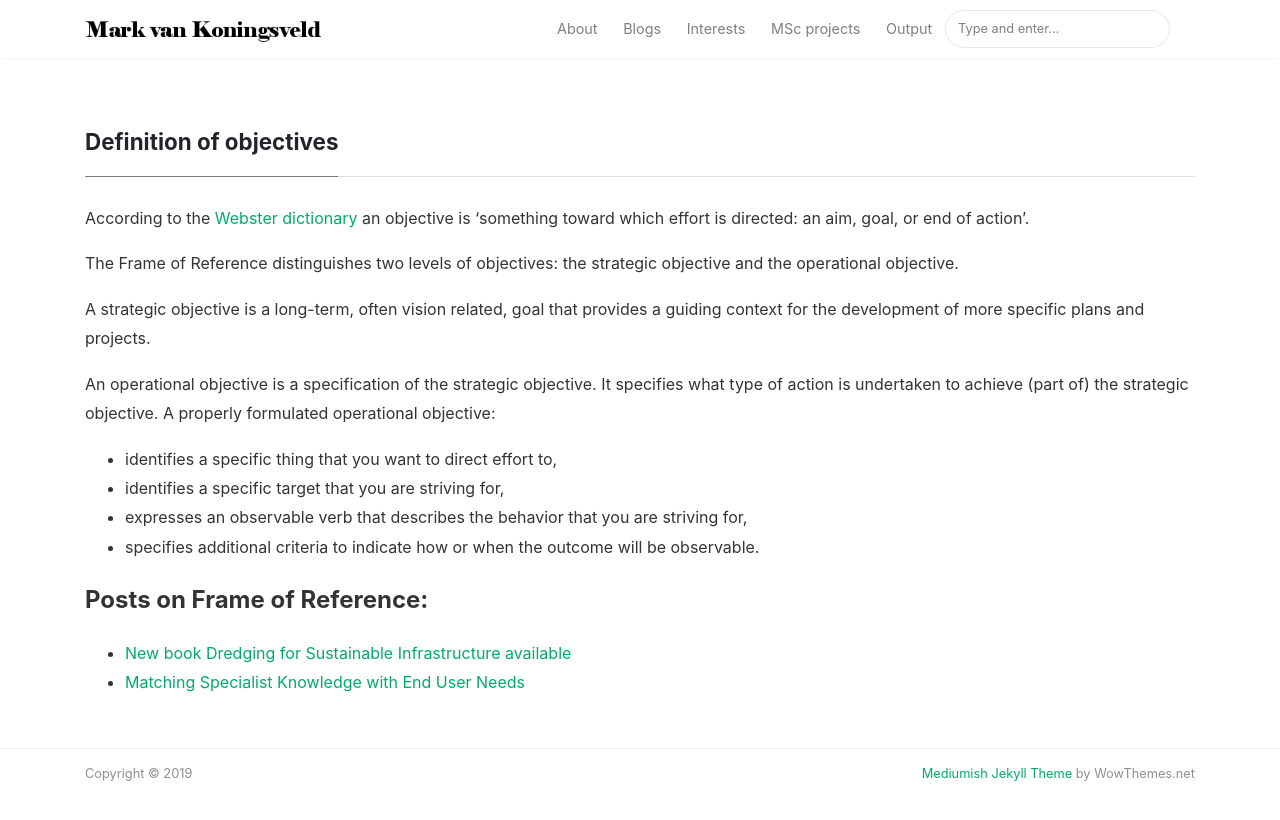
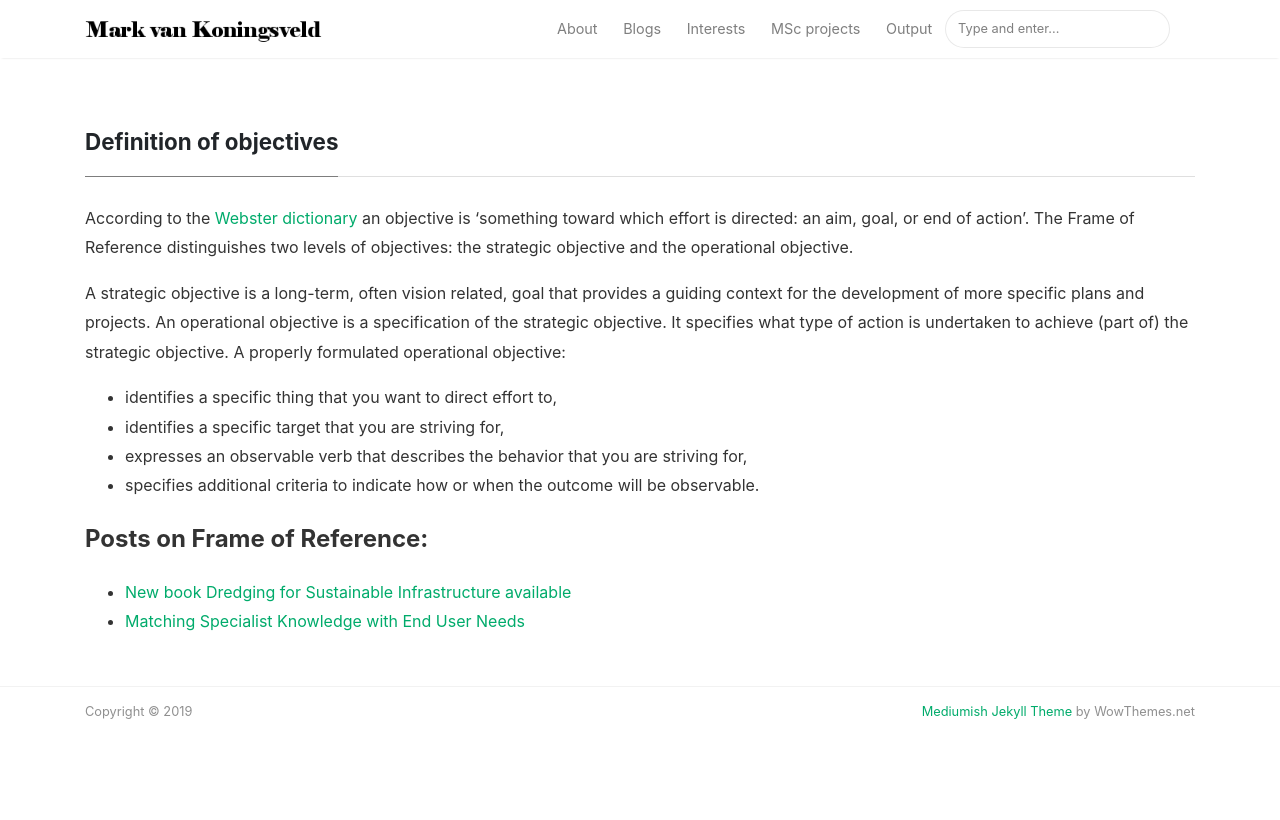
Before and after one commit to markvankoningsveld/markvankoningsveld.github.io, a Jekyll site: the page built from _pages/definition_of_objectives.md, in a window 1280 px wide. Shown: the top 820 px of the page. Built offline with Jekyll 4.4.1, drawn with Linux system fonts in a browser that asks for light colours; nearby versions of some CDN libraries.

```diff
--- a/_pages/definition_of_objectives.md
+++ b/_pages/definition_of_objectives.md
@@ -5,13 +5,9 @@ permalink: /definition_of_objectives
 category: [Frame of Reference]
 ---
 
-According to the <a href="https://www.merriam-webster.com/dictionary/objective">Webster dictionary</a> an objective is 'something toward which effort is directed: an aim, goal, or end of action'.
+According to the <a href="https://www.merriam-webster.com/dictionary/objective">Webster dictionary</a> an objective is 'something toward which effort is directed: an aim, goal, or end of action'. The Frame of Reference distinguishes two levels of objectives: the strategic objective and the operational objective.
 
-The Frame of Reference distinguishes two levels of objectives: the strategic objective and the operational objective.
-
-A strategic objective is a long-term, often vision related, goal that provides a guiding context for the development of more specific plans and projects.
-
-An operational objective is a specification of the strategic objective. It specifies what type of action is undertaken to achieve (part of) the strategic objective. A properly formulated operational objective:
+A strategic objective is a long-term, often vision related, goal that provides a guiding context for the development of more specific plans and projects. An operational objective is a specification of the strategic objective. It specifies what type of action is undertaken to achieve (part of) the strategic objective. A properly formulated operational objective:
 <ul>
     <li>identifies a specific thing that you want to direct effort to,</li>
     <li>identifies a specific target that you are striving for,</li>
```
